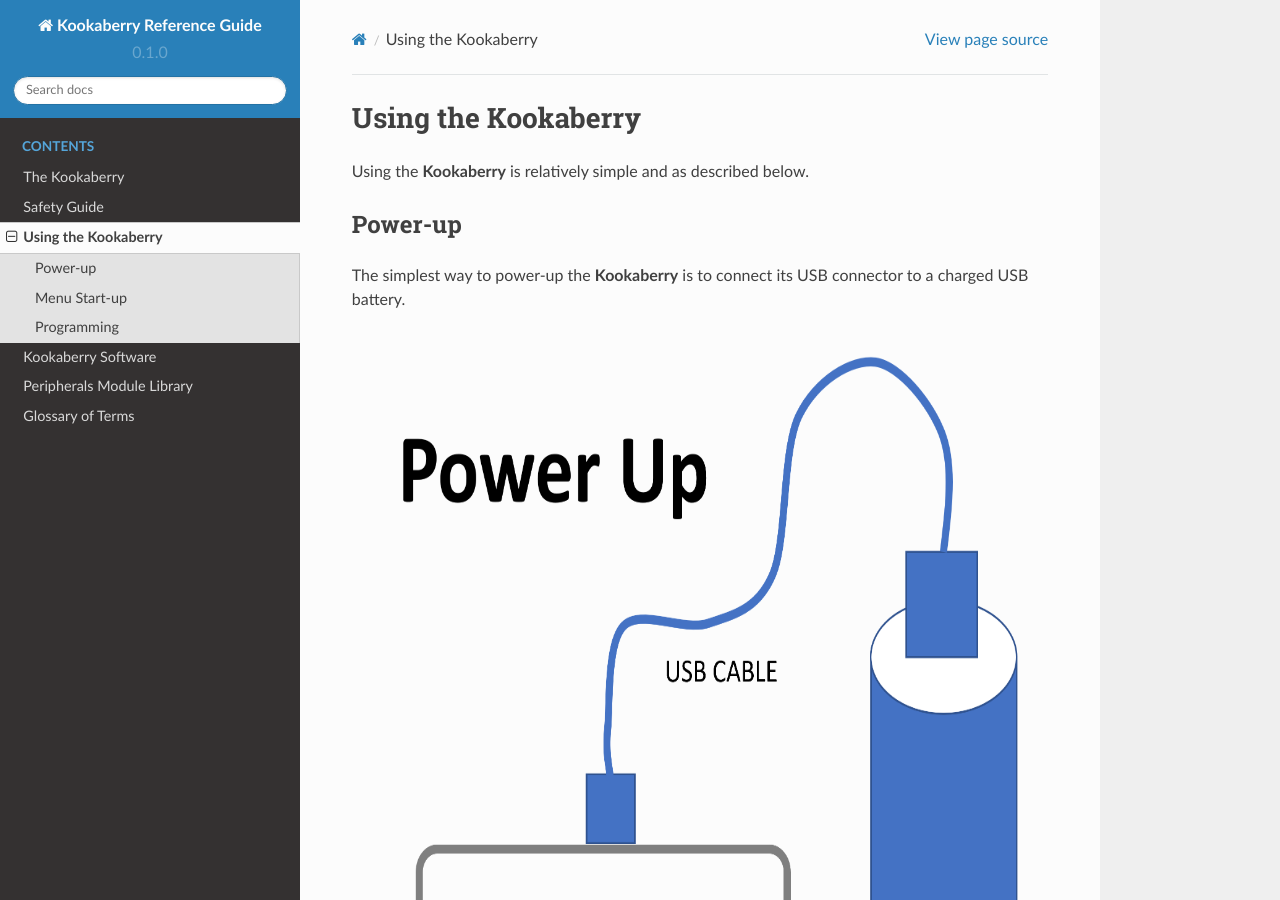
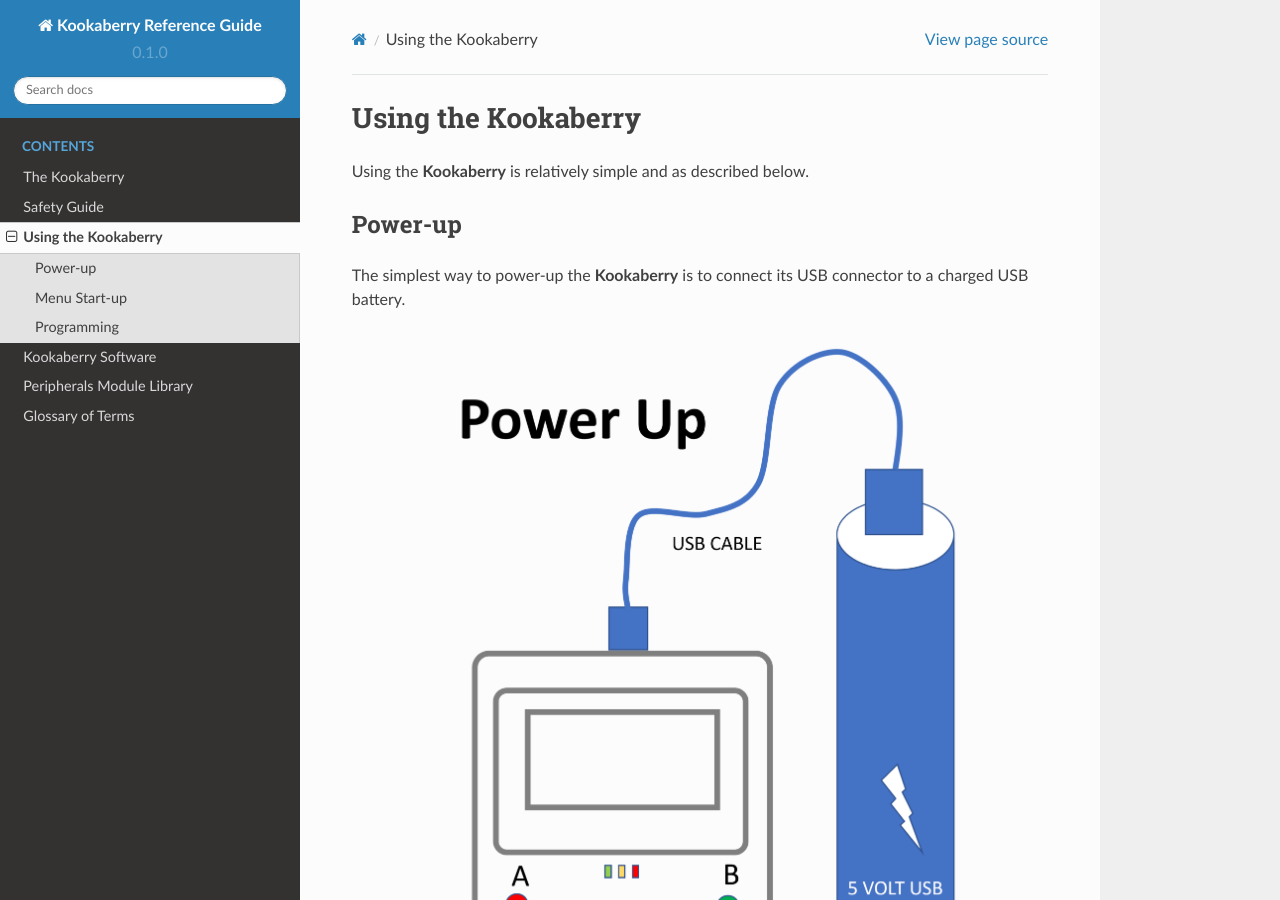
Before and after one commit to TDStrasser/Kookaberry-Reference-Guide, a Sphinx documentation site: the page built from docs/source/using.rst, in a window 1280 px wide and 900 px high. Built offline with Sphinx 7.4.7 and the Read the Docs theme 2.0.0, drawn with Linux system fonts in a browser that asks for light colours.

Commit message:
Reformatting figures

```diff
--- a/docs/source/kookaberry.rst
+++ b/docs/source/kookaberry.rst
@@ -4,7 +4,7 @@ The Kookaberry
 The Kookaberry is an easy-to-use micro-computer which was designed in Australia to engage both students and teachers at the basic level of our digital world.
 
 .. image:: images/kberry-front-photo.png
-   :scale: 70%
+   :width: 80%
    :align: center
 
 Its primary purpose is to enrich lessons across many Key Learning Areas of the primary curriculum such as Geography,
@@ -28,7 +28,7 @@ The physical arrangement of the Kookaberry is shown below.
 .. _kberrylayout:
 
 .. figure:: images/kberry-layout.png
-   :scale: 40%
+   :width: 80%
    :align: center
 
    The Kookaberry's physical layout
--- a/docs/source/using.rst
+++ b/docs/source/using.rst
@@ -11,7 +11,7 @@ The simplest way to power-up the **Kookaberry** is to connect its USB connector
 .. _powerup:
 
 .. figure:: images/power-connect-usb.png
-   :scale: 40%
+   :width: 80%
    :align: center
 
    Connecting a USB battery
@@ -40,7 +40,7 @@ Follow the procedure in the infographic below.
 .. _startup:
 
 .. figure:: images/startup-infographic.png
-   :scale: 40%
+   :width: 80%
    :align: center
 
    Starting the Kookaberry's inbuilt menu
@@ -63,7 +63,7 @@ Click on the Run button in the **KookaSuite** tool to transfer the program to th
 .. _coding:
 
 .. figure:: images/coding-infographic.png
-   :scale: 40%
+   :width: 80%
    :align: center
 
    Coding the Kookaberry
```
